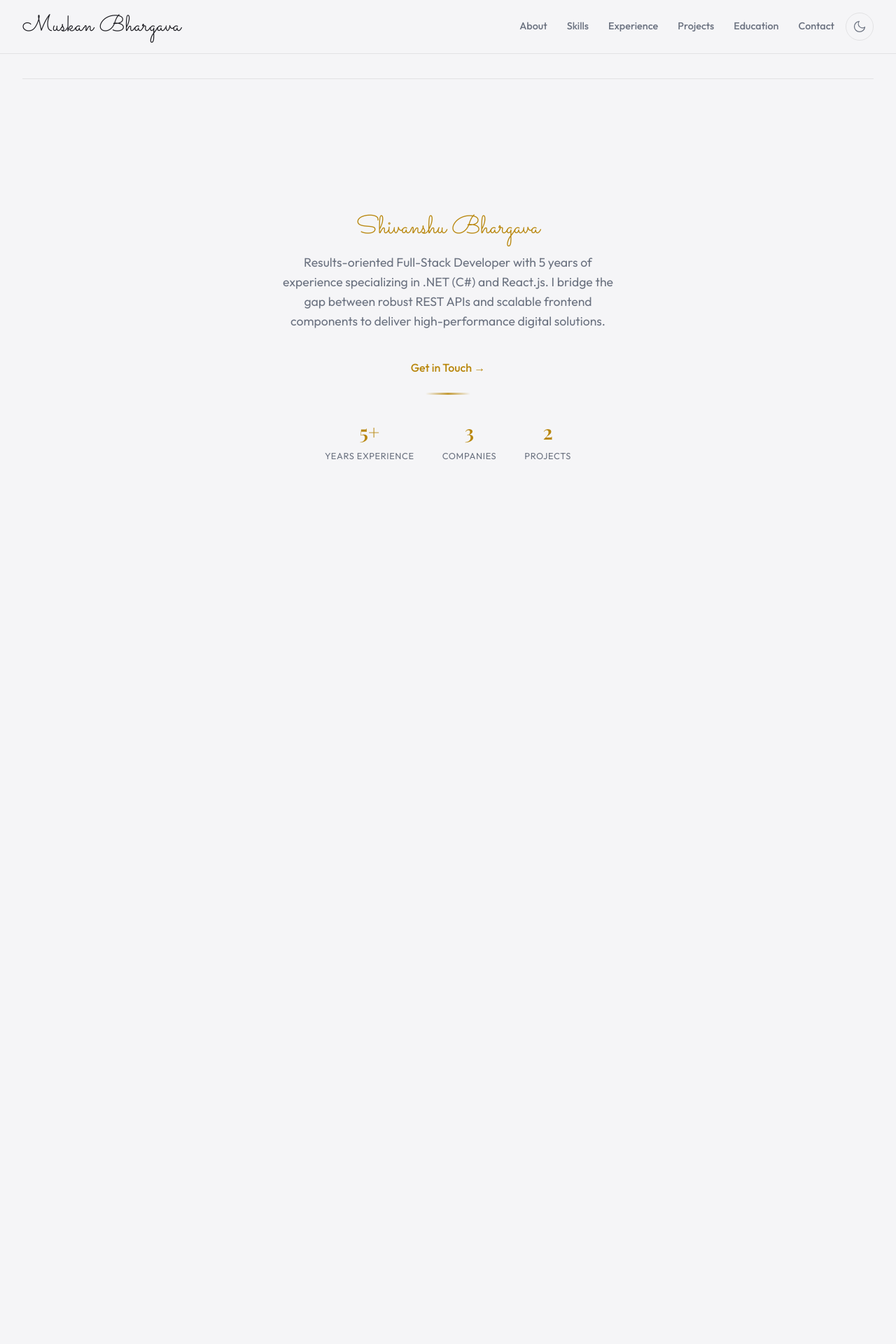
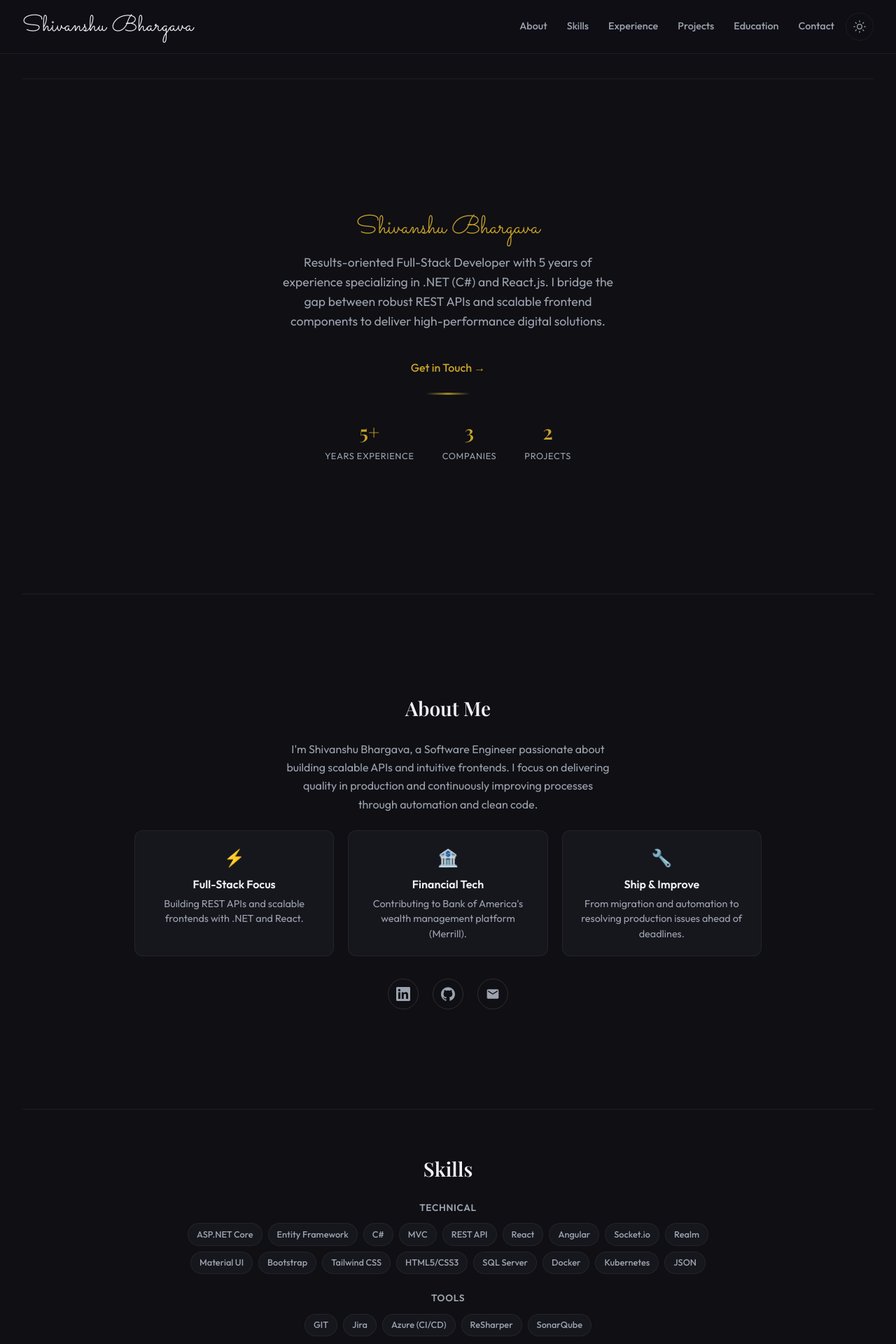
Before and after one commit to shivanshu6555/MyPorfolioWebpage, a React (Vite) app: page / in a window 1280 px wide. Shown: the top 1920 px of the page at 70% size. Before the commit the page ends 912 px from the top, so only its background shows below. Built offline with nearby package versions, Linux system fonts and the light colour scheme; a web font is replaced by a local one.

Commit message:
reverting changes from last commit

```diff
--- a/index.html
+++ b/index.html
@@ -4,7 +4,7 @@
     <meta charset="UTF-8" />
     <link rel="icon" type="image/svg+xml" href="/favicon.svg" />
     <meta name="viewport" content="width=device-width, initial-scale=1.0" />
-    <title>Muskan Bhargava — MES Engineer</title>
+    <title>Shivanshu Bhargava — Software Engineer</title>
     <link rel="preconnect" href="https://fonts.googleapis.com" />
     <link rel="preconnect" href="https://fonts.gstatic.com" crossorigin />
     <link href="https://fonts.googleapis.com/css2?family=Outfit:wght@300;400;500;600;700&family=Playfair+Display:ital,wght@0,400;0,600;1,400&family=Sacramento&display=swap" rel="stylesheet" />
--- a/package.json
+++ b/package.json
@@ -1,5 +1,5 @@
 {
-  "name": "portfolio-muskan",
+  "name": "portfolio-shivanshu",
   "private": true,
   "version": "0.0.0",
   "type": "module",
@@ -14,6 +14,6 @@
   },
   "devDependencies": {
     "@vitejs/plugin-react": "^4.3.4",
-    "vite": "^6.0.1"
+    "vite": "^6.4.1"
   }
 }
--- a/src/components/Landing.jsx
+++ b/src/components/Landing.jsx
@@ -1,171 +1,92 @@
 export default function Landing() {
   const socialLinks = [
-    {
-      label: "LinkedIn",
-      href: "https://linkedin.com/in/shivanshu-bhargava-0b7856185",
-      icon: <LinkedInIcon />,
-    },
-    {
-      label: "GitHub",
-      href: "https://github.com/shivanshu6555",
-      icon: <GitHubIcon />,
-    },
-    {
-      label: "Email",
-      href: "mailto:shivanshubhargava63@gmail.com",
-      icon: <EmailIcon />,
-    },
-  ];
+    { label: 'LinkedIn', href: 'https://linkedin.com/in/shivanshu-bhargava-0b7856185', icon: <LinkedInIcon /> },
+    { label: 'GitHub', href: 'https://github.com/shivanshu6555', icon: <GitHubIcon /> },
+    { label: 'Email', href: 'mailto:shivanshubhargava63@gmail.com', icon: <EmailIcon /> },
+  ]
 
   const stats = [
-    { value: "5+", label: "Years Experience" },
-    { value: "3", label: "Companies" },
-    { value: "2", label: "Projects" },
-  ];
+    { value: '5+', label: 'Years Experience' },
+    { value: '3', label: 'Companies' },
+    { value: '2', label: 'Projects' },
+  ]
 
   const aboutCards = [
-    {
-      emoji: "⚡",
-      title: "Full-Stack Focus",
-      desc: "Building REST APIs and scalable frontends with .NET and React.",
-    },
-    {
-      emoji: "🏦",
-      title: "Financial Tech",
-      desc: "Contributing to Bank of America's wealth management platform (Merrill).",
-    },
-    {
-      emoji: "🔧",
-      title: "Ship & Improve",
-      desc: "From migration and automation to resolving production issues ahead of deadlines.",
-    },
-  ];
+    { emoji: '⚡', title: 'Full-Stack Focus', desc: 'Building REST APIs and scalable frontends with .NET and React.' },
+    { emoji: '🏦', title: 'Financial Tech', desc: "Contributing to Bank of America's wealth management platform (Merrill)." },
+    { emoji: '🔧', title: 'Ship & Improve', desc: 'From migration and automation to resolving production issues ahead of deadlines.' },
+  ]
 
   const skills = {
-    technical: [
-      "ASP.NET Core",
-      "Entity Framework",
-      "C#",
-      "MVC",
-      "REST API",
-      "React",
-      "Angular",
-      "Socket.io",
-      "Realm",
-      "Material UI",
-      "Bootstrap",
-      "Tailwind CSS",
-      "HTML5/CSS3",
-      "SQL Server",
-      "Docker",
-      "Kubernetes",
-      "JSON",
-    ],
-    tools: ["GIT", "Jira", "Azure (CI/CD)", "ReSharper", "SonarQube"],
-    others: ["UI/UX design", "Wireframing", "Debugging"],
-  };
+    technical: ['ASP.NET Core', 'Entity Framework', 'C#', 'MVC', 'REST API', 'React', 'Angular', 'Socket.io', 'Realm', 'Material UI', 'Bootstrap', 'Tailwind CSS', 'HTML5/CSS3', 'SQL Server', 'Docker', 'Kubernetes', 'JSON'],
+    tools: ['GIT', 'Jira', 'Azure (CI/CD)', 'ReSharper', 'SonarQube'],
+    others: ['UI/UX design', 'Wireframing', 'Debugging'],
+  }
 
   const experiences = [
     {
-      company: "Infosys — Bank of America",
-      role: "Senior Associate Consultant",
-      period: "Aug 2024 — Present",
+      company: 'Infosys — Bank of America',
+      role: 'Senior Associate Consultant',
+      period: 'Aug 2024 — Present',
       points: [
         "Contributing to Bank of America's wealth management platform (Merrill), built on .NET and Angular.",
-        "Implementing feature updates, redesigning reports, and customizing components per client requirements.",
-        "Delivering optimized UX and insightful wealth reports; resolving production issues ahead of deadlines.",
-        "Automating routine bug-tracking tasks to improve team efficiency.",
+        'Implementing feature updates, redesigning reports, and customizing components per client requirements.',
+        'Delivering optimized UX and insightful wealth reports; resolving production issues ahead of deadlines.',
+        'Automating routine bug-tracking tasks to improve team efficiency.',
       ],
-      tags: [".NET", "Angular", "Wealth Management"],
+      tags: ['.NET', 'Angular', 'Wealth Management'],
     },
     {
       company: "Capgemini — McDonald's",
-      role: "Associate Consultant",
-      period: "Sep 2022 — Aug 2024",
+      role: 'Associate Consultant',
+      period: 'Sep 2022 — Aug 2024',
       points: [
         "Migrated McDonald's POS application from C++ to C# and JavaScript for standardization and scalability.",
-        "Developed Kiosk applications using React.js and .NET microservices for cross-platform integration.",
-        "Optimized legacy code with ReSharper and SonarQube; resolved 25+ critical production defects on time.",
+        'Developed Kiosk applications using React.js and .NET microservices for cross-platform integration.',
+        'Optimized legacy code with ReSharper and SonarQube; resolved 25+ critical production defects on time.',
       ],
-      tags: ["C#", "React", ".NET", "Microservices"],
+      tags: ['C#', 'React', '.NET', 'Microservices'],
     },
     {
-      company: "Capgemini — Meijer",
-      role: "Associate Consultant",
-      period: "Nov 2021 — Aug 2022",
+      company: 'Capgemini — Meijer',
+      role: 'Associate Consultant',
+      period: 'Nov 2021 — Aug 2022',
       points: [
-        "Hosted 15+ .NET applications from Meijer servers to Azure Cloud using Azure features.",
-        "Implemented client-requested features and integrated Key Vault, App Insights, and Active Directory.",
-        "Gained hands-on experience with Azure blob storage and CI/CD.",
+        'Hosted 15+ .NET applications from Meijer servers to Azure Cloud using Azure features.',
+        'Implemented client-requested features and integrated Key Vault, App Insights, and Active Directory.',
+        'Gained hands-on experience with Azure blob storage and CI/CD.',
       ],
-      tags: ["Azure", ".NET", "CI/CD"],
+      tags: ['Azure', '.NET', 'CI/CD'],
     },
-  ];
+  ]
 
   const projects = [
     {
-      title: "Real Time Health Tracking Dashboard",
-      desc: "Led development of a dynamic health-tracking dashboard for smart shirts, integrating real-time body metrics with interactive graphs, charts, and tables.",
-      tech: [
-        "React",
-        "Redux",
-        "Socket.io",
-        "Realm",
-        "Node.js",
-        "Express",
-        "MongoDB",
-        "Firebase",
-      ],
+      title: 'Real Time Health Tracking Dashboard',
+      desc: 'Led development of a dynamic health-tracking dashboard for smart shirts, integrating real-time body metrics with interactive graphs, charts, and tables. Implemented secure user management (phone/email verification, role-based auth, Firebase), Node.js/Express backend, MongoDB, RESTful APIs, real-time communication, and file handling with GridFS and Multer.',
+      tech: ['React', 'Redux', 'Socket.io', 'Realm', 'Node.js', 'Express', 'MongoDB', 'Firebase'],
     },
     {
-      title: "BeSocial",
-      desc: "Social media application for organizations with photo sharing, status updates, friend connections, and group chats.",
-      tech: [
-        "React",
-        "Redux",
-        "Material UI",
-        "Express",
-        "MongoDB",
-        "JWT",
-        "Multer",
-      ],
+      title: 'BeSocial',
+      desc: 'Social media application for organizations with photo sharing, status updates, friend connections, and group chats.',
+      tech: ['React', 'Redux', 'Material UI', 'Express', 'MongoDB', 'JWT', 'Multer'],
     },
-  ];
+  ]
 
   const education = [
-    {
-      degree: "Bachelor of Technology",
-      institution: "Rajiv Gandhi Proudyogiki Vishwavidyalaya, Bhopal",
-      period: "Jul 2017 — Aug 2021",
-      details:
-        "Operating Systems, Data Structures & Algorithms, OOP, Discrete Mathematics",
-    },
-    {
-      degree: "Science and Mathematics — XII",
-      institution: "Christ Senior Secondary School, Guna",
-      period: "Apr 2016 — Jul 2017",
-      details: null,
-    },
-  ];
+    { degree: 'Bachelor of Technology', institution: 'Rajiv Gandhi Proudyogiki Vishwavidyalaya, Bhopal', period: 'Jul 2017 — Aug 2021', details: 'Operating Systems, Data Structures & Algorithms, OOP, Discrete Mathematics' },
+    { degree: 'Science and Mathematics — XII', institution: 'Christ Senior Secondary School, Guna', period: 'Apr 2016 — Jul 2017', details: null },
+  ]
 
   return (
     <main className="landing">
       <section className="landing__hero section">
         <p className="landing__name-line">Shivanshu Bhargava</p>
-
         <p className="landing__tagline">
-          Results-oriented Full-Stack Developer with 5 years of experience
-          specializing in .NET (C#) and React.js. I bridge the gap between
-          robust REST APIs and scalable frontend components to deliver
-          high-performance digital solutions.
+        Results-oriented Full-Stack Developer with 5 years of experience specializing in .NET (C#) and React.js. I bridge the gap between robust REST APIs and scalable frontend components to deliver high-performance digital solutions.
         </p>
-
-        <a href="#contact" className="landing__cta">
-          Get in Touch →
-        </a>
-
+        <a href="#contact" className="landing__cta">Get in Touch →</a>
         <div className="landing__accent" aria-hidden />
-
         <div className="stats">
           {stats.map(({ value, label }) => (
             <div key={label} className="stats__item">
@@ -175,30 +96,140 @@ export default function Landing() {
           ))}
         </div>
       </section>
+
+      <section id="about" className="section about">
+        <h2 className="section__title">About Me</h2>
+        <p className="about__text">
+          I'm Shivanshu Bhargava, a Software Engineer passionate about building scalable APIs and intuitive frontends. I focus on delivering quality in production and continuously improving processes through automation and clean code.
+        </p>
+        <div className="about__cards">
+          {aboutCards.map(({ emoji, title, desc }) => (
+            <div key={title} className="about-card">
+              <span className="about-card__emoji" aria-hidden>{emoji}</span>
+              <h3 className="about-card__title">{title}</h3>
+              <p className="about-card__desc">{desc}</p>
+            </div>
+          ))}
+        </div>
+        <div className="social">
+          {socialLinks.map(({ label, href, icon }) => (
+            <a key={label} href={href} className="social__link" target={href.startsWith('mailto') ? undefined : '_blank'} rel={href.startsWith('mailto') ? undefined : 'noopener noreferrer'} aria-label={label}>{icon}</a>
+          ))}
+        </div>
+      </section>
+
+      <section id="skills" className="section skills-section">
+        <h2 className="section__title">Skills</h2>
+        <div className="skills">
+          <div className="skills__group">
+            <h3 className="skills__group-title">Technical</h3>
+            <div className="tag-list">
+              {skills.technical.map((s) => <span key={s} className="tag">{s}</span>)}
+            </div>
+          </div>
+          <div className="skills__group">
+            <h3 className="skills__group-title">Tools</h3>
+            <div className="tag-list">
+              {skills.tools.map((s) => <span key={s} className="tag">{s}</span>)}
+            </div>
+          </div>
+          <div className="skills__group">
+            <h3 className="skills__group-title">Others</h3>
+            <div className="tag-list">
+              {skills.others.map((s) => <span key={s} className="tag">{s}</span>)}
+            </div>
+          </div>
+        </div>
+      </section>
+
+      <section id="work-experience" className="section experience-section">
+        <h2 className="section__title">Where I've Worked</h2>
+        <div className="experience-list">
+          {experiences.map((exp) => (
+            <article key={exp.company} className="exp-card">
+              <div className="exp-card__header">
+                <h3 className="exp-card__company">{exp.company}</h3>
+                <span className="exp-card__period">{exp.period}</span>
+              </div>
+              <p className="exp-card__role">{exp.role}</p>
+              <ul className="exp-card__points">
+                {exp.points.map((point, i) => <li key={i}>{point}</li>)}
+              </ul>
+              <div className="tag-list">
+                {exp.tags.map((t) => <span key={t} className="tag tag--small">{t}</span>)}
+              </div>
+            </article>
+          ))}
+        </div>
+      </section>
+
+      <section id="projects" className="section projects-section">
+        <h2 className="section__title">Projects</h2>
+        <div className="project-list">
+          {projects.map((proj) => (
+            <article key={proj.title} className="project-card">
+              <h3 className="project-card__title">{proj.title}</h3>
+              <p className="project-card__desc">{proj.desc}</p>
+              <div className="tag-list">
+                {proj.tech.map((t) => <span key={t} className="tag tag--small">{t}</span>)}
+              </div>
+            </article>
+          ))}
+        </div>
+      </section>
+
+      <section id="education" className="section education-section">
+        <h2 className="section__title">Education</h2>
+        <div className="education-list">
+          {education.map((edu) => (
+            <article key={edu.degree} className="edu-card">
+              <h3 className="edu-card__degree">{edu.degree}</h3>
+              <p className="edu-card__institution">{edu.institution}</p>
+              <span className="edu-card__period">{edu.period}</span>
+              {edu.details && <p className="edu-card__details">{edu.details}</p>}
+            </article>
+          ))}
+        </div>
+      </section>
+
+      <section id="contact" className="section contact-section">
+        <h2 className="section__title">Let's build something great together</h2>
+        <p className="contact__blurb">
+          Have a role or project in mind? I'd love to hear from you. Reach out via email or connect on LinkedIn.
+        </p>
+        <a href="mailto:shivanshubhargava63@gmail.com" className="contact__email">shivanshubhargava63@gmail.com</a>
+        <a href="tel:+918889595057" className="contact__phone">+91-8889595057</a>
+        <p className="contact__location">Pune, Maharashtra</p>
+        <div className="social">
+          {socialLinks.map(({ label, href, icon }) => (
+            <a key={label} href={href} className="social__link" target={href.startsWith('mailto') ? undefined : '_blank'} rel={href.startsWith('mailto') ? undefined : 'noopener noreferrer'} aria-label={label}>{icon}</a>
+          ))}
+        </div>
+      </section>
     </main>
-  );
+  )
 }
 
 function LinkedInIcon() {
   return (
     <svg viewBox="0 0 24 24" fill="currentColor" aria-hidden>
-      <path d="M20.447 20.452h-3.554v-5.569c0-1.328-.027-3.037-1.852-3.037-1.853 0-2.136 1.445-2.136 2.939v5.667H9.351V9h3.414v1.561h.046c.477-.9 1.637-1.85 3.37-1.85 3.601 0 4.267 2.37 4.267 5.455v6.286z" />
+      <path d="M20.447 20.452h-3.554v-5.569c0-1.328-.027-3.037-1.852-3.037-1.853 0-2.136 1.445-2.136 2.939v5.667H9.351V9h3.414v1.561h.046c.477-.9 1.637-1.85 3.37-1.85 3.601 0 4.267 2.37 4.267 5.455v6.286zM5.337 7.433c-1.144 0-2.063-.926-2.063-2.065 0-1.138.92-2.063 2.063-2.063 1.14 0 2.064.925 2.064 2.063 0 1.139-.925 2.065-2.064 2.065zm1.782 13.019H3.555V9h3.564v11.452zM22.225 0H1.771C.792 0 0 .774 0 1.729v20.542C0 23.227.792 24 1.771 24h20.451C23.2 24 24 23.227 24 22.271V1.729C24 .774 23.2 0 22.222 0h.003z" />
     </svg>
-  );
+  )
 }
 
 function GitHubIcon() {
   return (
     <svg viewBox="0 0 24 24" fill="currentColor" aria-hidden>
-      <path d="M12 .297c-6.63 0-12 5.373-12 12..." />
+      <path d="M12 .297c-6.63 0-12 5.373-12 12 0 5.303 3.438 9.8 8.205 11.385.6.113.82-.258.82-.577 0-.285-.01-1.04-.015-2.04-3.338.724-4.042-1.61-4.042-1.61C4.422 18.07 3.633 17.7 3.633 17.7c-1.087-.744.084-.729.084-.729 1.205.084 1.838 1.236 1.838 1.236 1.07 1.835 2.809 1.305 3.495.998.108-.776.417-1.305.76-1.605-2.665-.3-5.466-1.332-5.466-5.93 0-1.31.465-2.38 1.235-3.22-.135-.303-.54-1.523.105-3.176 0 0 1.005-.322 3.3 1.23.96-.267 1.98-.399 3-.405 1.02.006 2.04.138 3 .405 2.28-1.552 3.285-1.23 3.285-1.23.645 1.653.24 2.873.12 3.176.765.84 1.23 1.91 1.23 3.22 0 4.61-2.805 5.625-5.475 5.92.42.36.81 1.096.81 2.22 0 1.606-.015 2.896-.015 3.286 0 .315.21.69.825.57C20.565 22.092 24 17.592 24 12.297c0-6.627-5.373-12-12-12" />
     </svg>
-  );
+  )
 }
 
 function EmailIcon() {
   return (
     <svg viewBox="0 0 24 24" fill="currentColor" aria-hidden>
-      <path d="M20 4H4c-1.1 0-1.99.9-1.99 2..." />
+      <path d="M20 4H4c-1.1 0-1.99.9-1.99 2L2 18c0 1.1.9 2 2 2h16c1.1 0 2-.9 2-2V6c0-1.1-.9-2-2-2zm0 4l-8 5-8-5V6l8 5 8-5v2z" />
     </svg>
-  );
+  )
 }
--- a/src/components/Navbar.jsx
+++ b/src/components/Navbar.jsx
@@ -4,7 +4,7 @@ const THEME_KEY = 'portfolio-theme'
 
 export default function Navbar() {
   const [theme, setTheme] = useState(() => {
-    return localStorage.getItem(THEME_KEY) || 'light'
+    return localStorage.getItem(THEME_KEY) || 'dark'
   })
 
   useEffect(() => {
@@ -28,7 +28,7 @@ export default function Navbar() {
   return (
     <header className="navbar">
       <a href="#" className="navbar__brand">
-        Muskan Bhargava
+        Shivanshu Bhargava
       </a>
       <div className="navbar__right">
         <nav className="navbar__nav">
```
Also changed, not shown: public/favicon.svg, 1 other file (tests, documents, lock files or other folders).
